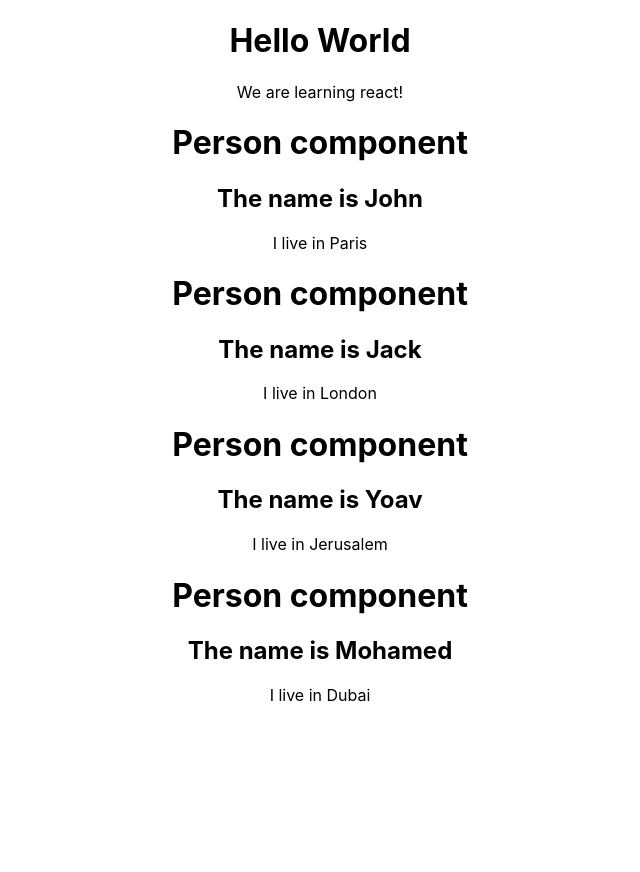
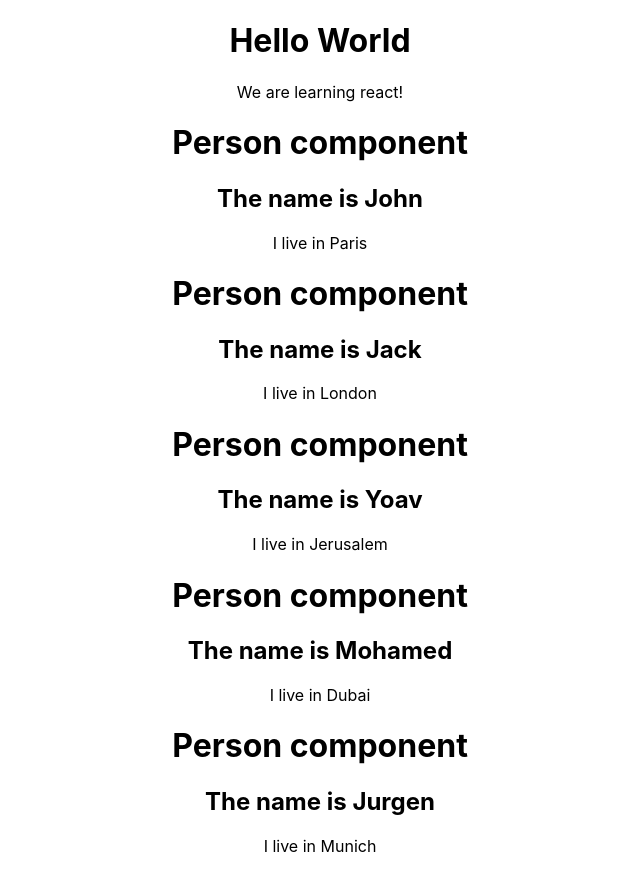
Before and after one commit to ronihorowitz/basics, a React (Create React App) app: page / in a window 1280 px wide. Shown: the whole page, without its empty margins (320-960 px from the left). Before the commit the page ends 800 px from the top, so only its background shows below. Built offline with nearby package versions, Linux system fonts and the light colour scheme.

Commit message:
Added jurgen

```diff
--- a/src/App.js
+++ b/src/App.js
@@ -10,6 +10,7 @@ function App() {
         <Person personName = "Jack" personLocation = "London" />
         <Person personName = "Yoav" personLocation = "Jerusalem" />
         <Person personName = "Mohamed" personLocation = "Dubai" />
+        <Person personName = "Jurgen" personLocation = "Munich" />
     </div>
   );
 }
```
